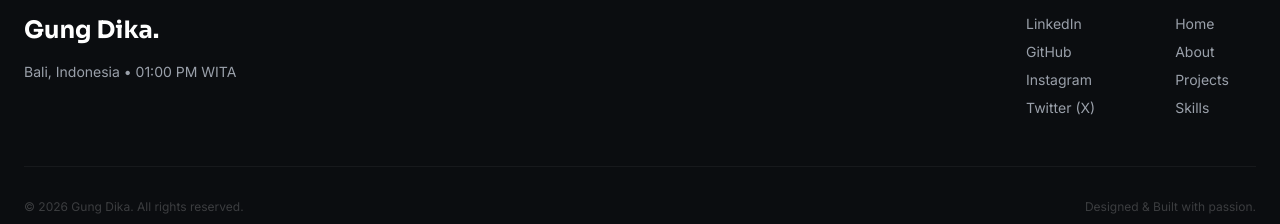
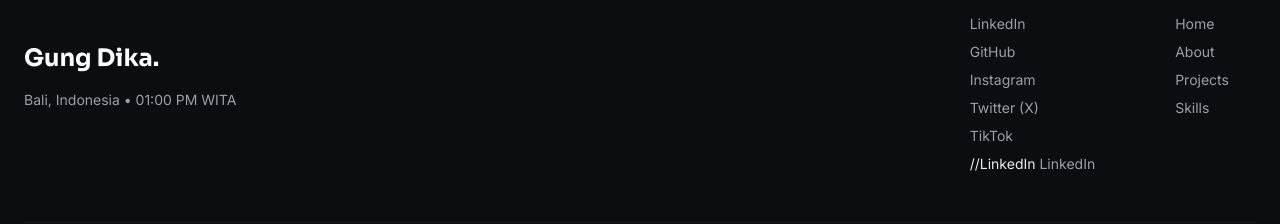
Before and after one commit to gungdikaebs/project-portofolio, a Vue app in the folder app/: page /projects in a window 1280 px wide. Shown: the part 307-531 px from the top of the page. Built offline with nearby package versions, Linux system fonts and the light colour scheme; no server answers.

Commit message:
feat: Update footer social media links with actual URLs

```diff
--- a/app/src/components/Footer.vue
+++ b/app/src/components/Footer.vue
@@ -15,10 +15,31 @@
                         <h4 class="text-white font-bold text-sm mb-4">Socials</h4>
                         <ul class="space-y-2 text-sm">
                             <li><a href="#" class="text-secondary hover:text-accent transition-colors">LinkedIn</a></li>
-                            <li><a href="#" class="text-secondary hover:text-accent transition-colors">GitHub</a></li>
-                            <li><a href="#" class="text-secondary hover:text-accent transition-colors">Instagram</a>
+                            <li>
+                                <a href="https://github.com/gungdikaebs"
+                                    class="text-secondary hover:text-accent transition-colors">GitHub
+                                </a>
                             </li>
-                            <li><a href="#" class="text-secondary hover:text-accent transition-colors">Twitter (X)</a>
+                            <li>
+                                <a href="https://www.instagram.com/gungdikaebs/"
+                                    class="text-secondary hover:text-accent transition-colors">Instagram
+                                </a>
+                            </li>
+                            <li>
+                                <a href="https://x.com/gungdikaebs"
+                                    class="text-secondary hover:text-accent transition-colors">Twitter (X)
+                                </a>
+                            </li>
+                            <li>
+                                <a href="https://www.tiktok.com/@gungdikaebs"
+                                    class="text-secondary hover:text-accent transition-colors">TikTok
+                                </a>
+                            </li>
+                            <li>
+                                //LinkedIn
+                                <a href="https://www.linkedin.com/in/gungdikaebs/"
+                                    class="text-secondary hover:text-accent transition-colors">LinkedIn
+                                </a>
                             </li>
                         </ul>
                     </div>
```
